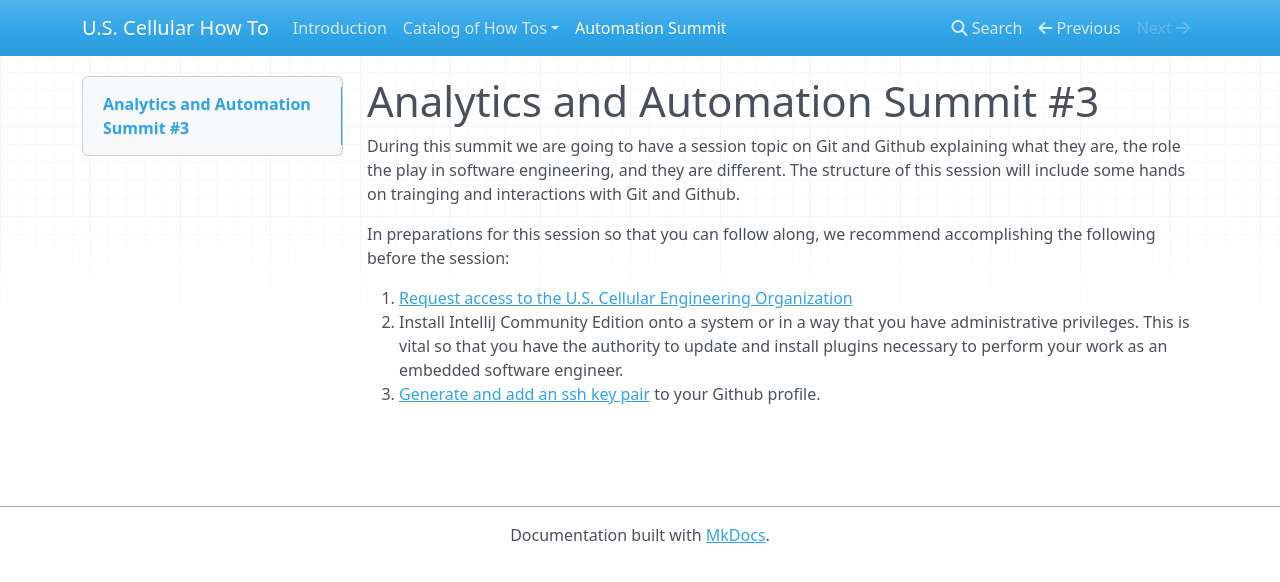
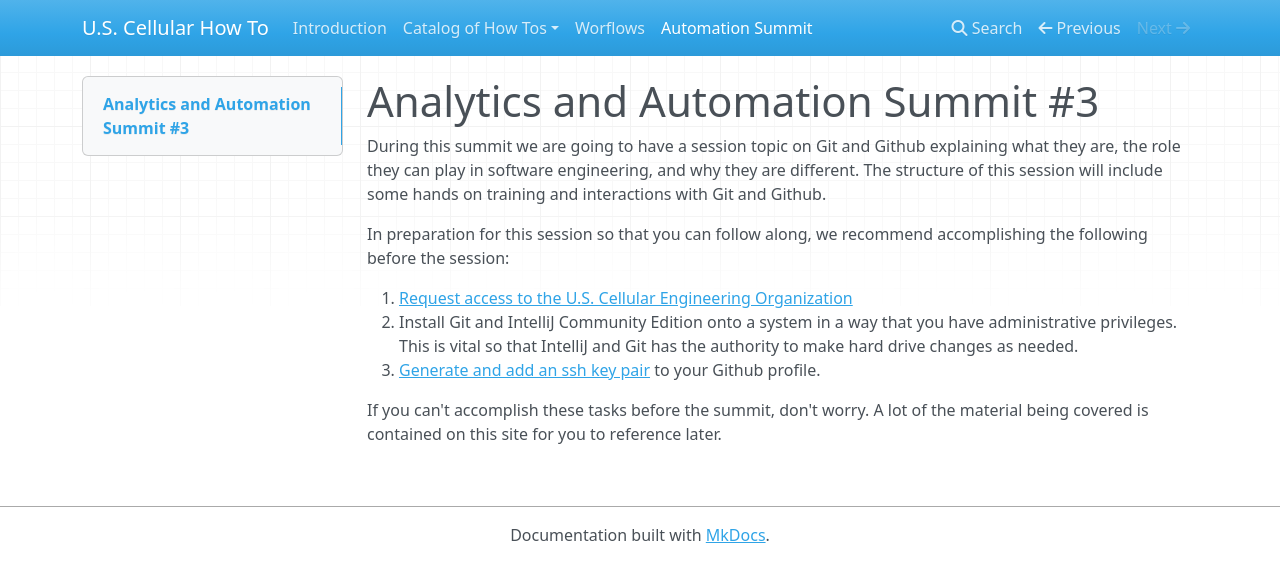
Before and after one commit to prowler0305/personal-how-to, an MkDocs documentation site: the page built from docs/auto-summit.md, in a window 1280 px wide. Shown: the top 582 px of the page. Built offline with MkDocs 1.6.1, drawn with Linux system fonts in a browser that asks for light colours; nearby versions of some CDN libraries; old or Windows-style settings are respelled for this version of MkDocs.

Commit message:
Add workflow strategy page and update summit page.

```diff
--- a/docs/auto-summit.md
+++ b/docs/auto-summit.md
@@ -1,9 +1,11 @@
 # Analytics and Automation Summit #3
 
-During this summit we are going to have a session topic on Git and Github explaining what they are, the role the play in software engineering, and they are different. The structure of this session will include some hands on trainging and interactions with Git and Github.
+During this summit we are going to have a session topic on Git and Github explaining what they are, the role they can play in software engineering, and why they are different. The structure of this session will include some hands on training and interactions with Git and Github.
 
-In preparations for this session so that you can follow along, we recommend accomplishing the following before the session:
+In preparation for this session so that you can follow along, we recommend accomplishing the following before the session:
 
 1. [Request access to the U.S. Cellular Engineering Organization](uscc-organization.md)
-1. Install IntelliJ Community Edition onto a system or in a way that you have administrative privileges. This is vital so that you have the authority to update and install plugins necessary to perform your work as an embedded software engineer.
+1. Install Git and IntelliJ Community Edition onto a system in a way that you have administrative privileges. This is vital so that IntelliJ and Git has the authority to make hard drive changes as needed.
 1. [Generate and add an ssh key pair](generate-ssh-key.md) to your Github profile.
+
+If you can't accomplish these tasks before the summit, don't worry. A lot of the material being covered is contained on this site for you to reference later.
--- a/mkdocs.yml
+++ b/mkdocs.yml
@@ -15,4 +15,5 @@
       - Fetch a Remote created Branch: version_control/fetch_branches.md
       - Checkout Branch: version_control/checkout.md
       - Stash/Shelve changes: version_control/stashing.md
+  - Worflows: workflow-strategy.md
   - Automation Summit: auto-summit.md
```
Also changed, not shown: docs/workflow-strategy.md (added, +10 -0 lines).
